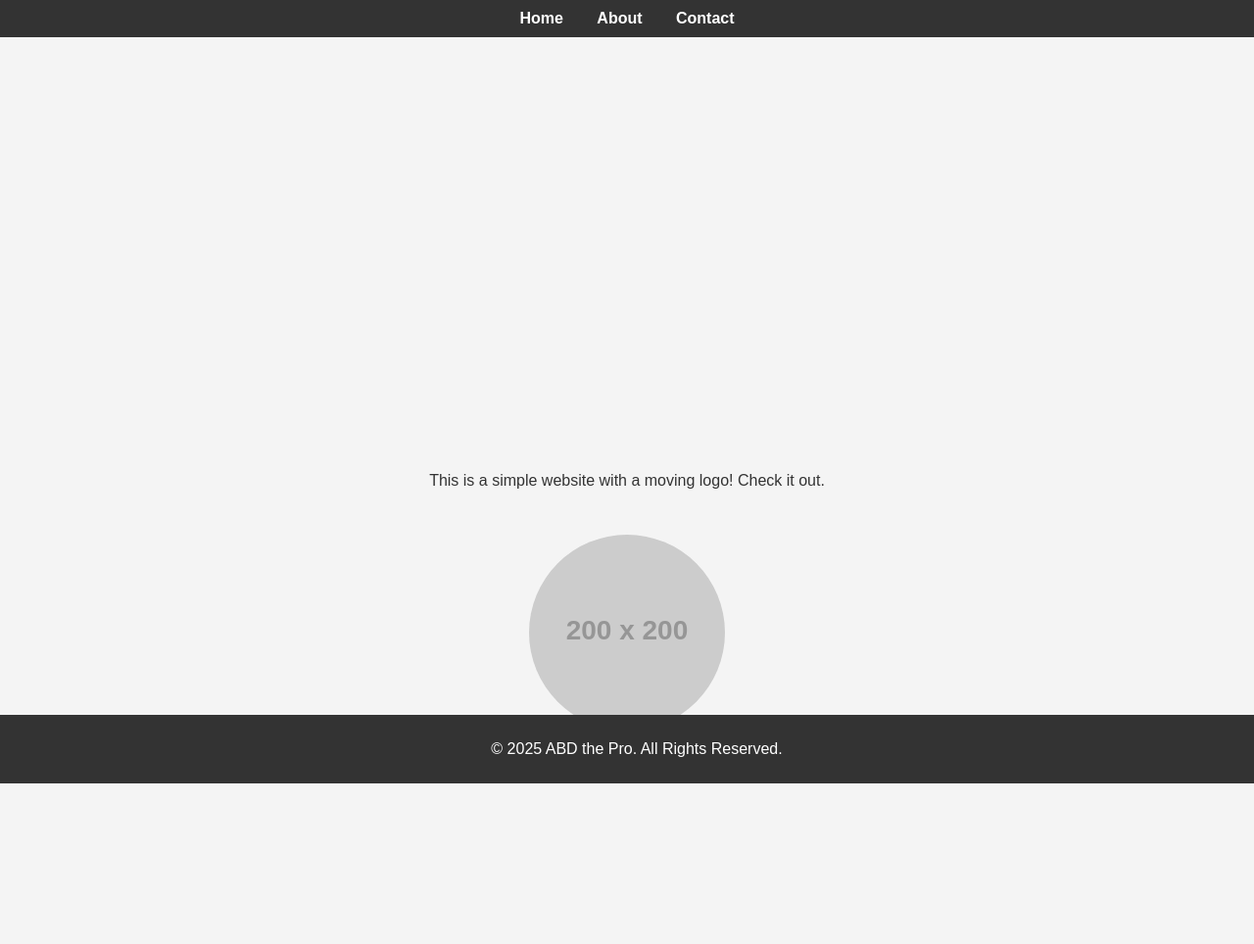
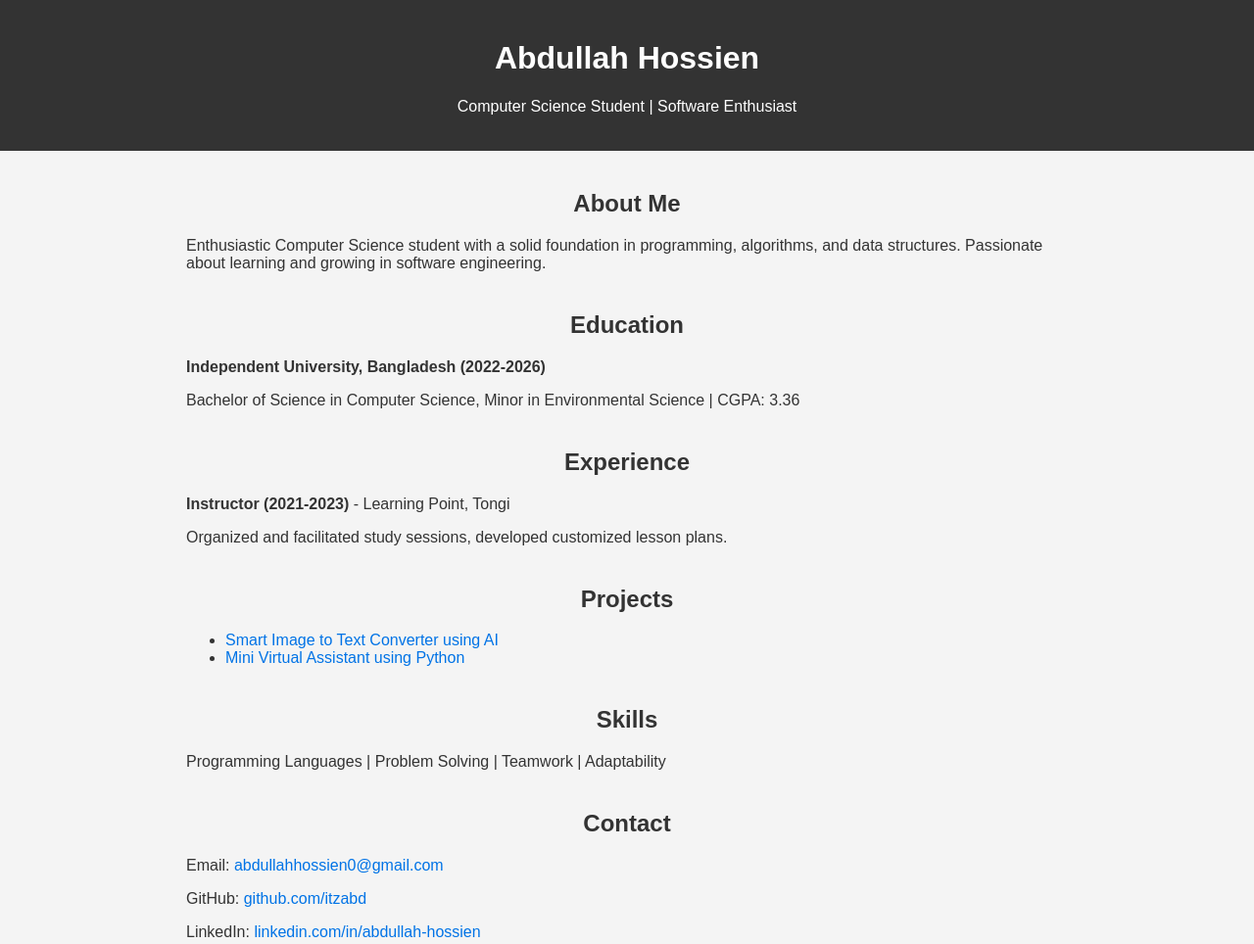
Before and after one commit to itzabd/Username.github.io, a plain HTML site: page index.html in a window 1280 px wide. Shown: the whole page at 98% size. Before the commit the page ends 800 px from the top, so only its background shows below. Drawn offline with Linux system fonts and the light colour scheme; placeholder pictures from the web are drawn by us.

Commit message:
Update index.html

```diff
--- a/index.html
+++ b/index.html
@@ -3,85 +3,54 @@
 <head>
     <meta charset="UTF-8">
     <meta name="viewport" content="width=device-width, initial-scale=1.0">
-    <title>ABD the Pro</title>
+    <title>Abdullah Hossien - Portfolio</title>
     <style>
-        body {
-            font-family: Arial, sans-serif;
-            background-color: #f4f4f4;
-            color: #333;
-            margin: 0;
-            padding: 0;
-            display: flex;
-            flex-direction: column;
-            justify-content: space-between;
-            min-height: 100vh;
-        }
-        h1 {
-            color: #007BFF;
-        }
-        .nav-bar {
-            background-color: #333;
-            padding: 10px;
-            text-align: center;
-        }
-        .nav-bar a {
-            color: white;
-            margin: 0 15px;
-            text-decoration: none;
-            font-weight: bold;
-        }
-        .nav-bar a:hover {
-            color: #007BFF;
-        }
-        .content {
-            text-align: center;
-            padding: 50px 20px;
-        }
-        .logo {
-            font-size: 50px;
-            color: #007BFF;
-            font-weight: bold;
-            animation: runLogo 5s infinite linear;
-        }
-        @keyframes runLogo {
-            0% {
-                transform: translateX(-100%);
-            }
-            100% {
-                transform: translateX(100%);
-            }
-        }
-        .footer {
-            background-color: #333;
-            color: white;
-            text-align: center;
-            padding: 10px;
-            position: fixed;
-            bottom: 0;
-            width: 100%;
-        }
-        .content img {
-            width: 200px;
-            border-radius: 50%;
-            margin-top: 30px;
-        }
+        body { font-family: Arial, sans-serif; margin: 0; padding: 0; background: #f4f4f4; color: #333; }
+        .container { width: 80%; margin: auto; padding: 20px; max-width: 900px; }
+        header { background: #333; color: #fff; padding: 20px 0; text-align: center; }
+        h1, h2 { text-align: center; }
+        .section { margin-bottom: 40px; }
+        a { color: #0073e6; text-decoration: none; }
+        a:hover { text-decoration: underline; }
     </style>
 </head>
 <body>
-    <div class="nav-bar">
-        <a href="#home">Home</a>
-        <a href="#about">About</a>
-        <a href="#contact">Contact</a>
-    </div>
-
-    <div class="content">
-        <div class="logo">ABD the Pro</div>
-        <p>This is a simple website with a moving logo! Check it out.</p>
-        <img src="https://via.placeholder.com/200" alt="Profile Picture">
-    </div>
-
-    <div class="footer">
-        <p>&copy; 2025 ABD the Pro. All Rights Reserved.</p>
+    <header>
+        <h1>Abdullah Hossien</h1>
+        <p>Computer Science Student | Software Enthusiast</p>
+    </header>
+    <div class="container">
+        <section class="section">
+            <h2>About Me</h2>
+            <p>Enthusiastic Computer Science student with a solid foundation in programming, algorithms, and data structures. Passionate about learning and growing in software engineering.</p>
+        </section>
+        <section class="section">
+            <h2>Education</h2>
+            <p><strong>Independent University, Bangladesh (2022-2026)</strong></p>
+            <p>Bachelor of Science in Computer Science, Minor in Environmental Science | CGPA: 3.36</p>
+        </section>
+        <section class="section">
+            <h2>Experience</h2>
+            <p><strong>Instructor (2021-2023)</strong> - Learning Point, Tongi</p>
+            <p>Organized and facilitated study sessions, developed customized lesson plans.</p>
+        </section>
+        <section class="section">
+            <h2>Projects</h2>
+            <ul>
+                <li><a href="https://github.com/itzabd" target="_blank">Smart Image to Text Converter using AI</a></li>
+                <li><a href="https://github.com/itzabd" target="_blank">Mini Virtual Assistant using Python</a></li>
+            </ul>
+        </section>
+        <section class="section">
+            <h2>Skills</h2>
+            <p>Programming Languages | Problem Solving | Teamwork | Adaptability</p>
+        </section>
+        <section class="section">
+            <h2>Contact</h2>
+            <p>Email: <a href="mailto:abdullahhossien0@gmail.com">abdullahhossien0@gmail.com</a></p>
+            <p>GitHub: <a href="https://github.com/itzabd" target="_blank">github.com/itzabd</a></p>
+            <p>LinkedIn: <a href="https://www.linkedin.com/in/abdullah-hossien-12349b225/" target="_blank">linkedin.com/in/abdullah-hossien</a></p>
+        </section>
     </div>
 </body>
 </html>
```
